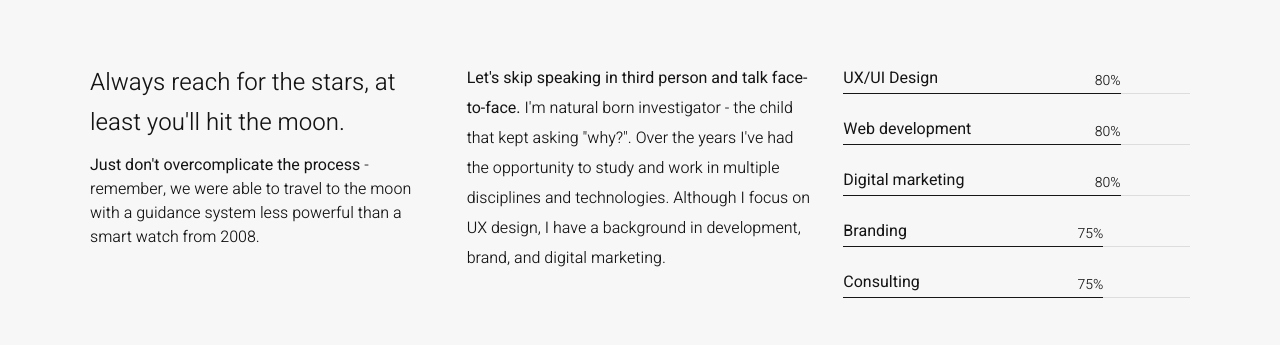
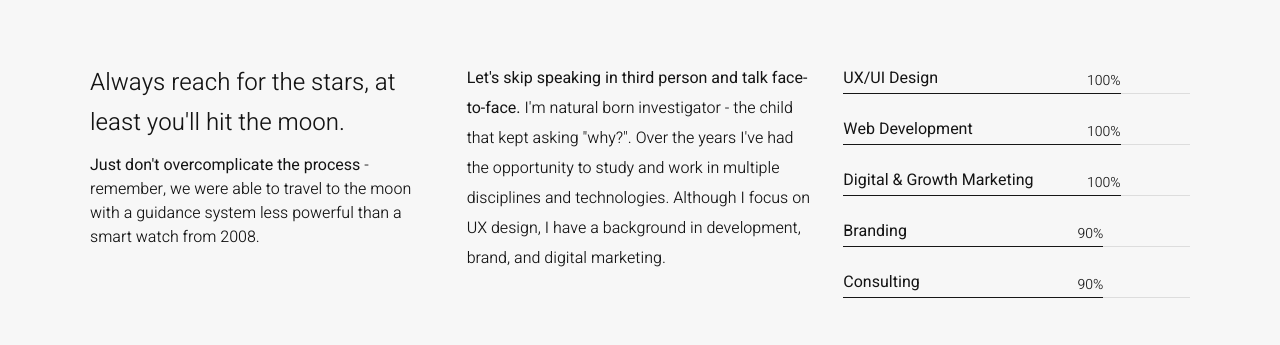
Before and after one commit to manintheweb/manintheweb, a plain HTML site: page about.html in a window 1280 px wide. Shown: the part 577-922 px from the top of the page. Drawn offline with Linux system fonts and the light colour scheme.

Commit message:
changing percentage numbers for skills

```diff
--- a/about.html
+++ b/about.html
@@ -80,24 +80,24 @@
                             <h6 class="font-weight-normal">UX/UI Design</h6>
                             <div class="progress">
                                 <div class="progress-bar" role="progressbar" style="width: 80%;" aria-valuenow="80" aria-valuemin="0" aria-valuemax="100">
-                                    <span>80%</span>
+                                    <span>100%</span>
                                 </div>
                             </div>
                         </div>
 						<div class="progress-box">
-                            <h6 class="font-weight-normal">Web development</h6>
+                            <h6 class="font-weight-normal">Web Development</h6>
                             <div class="progress">
                                 <div class="progress-bar" role="progressbar" style="width: 80%;" aria-valuenow="80" aria-valuemin="0" aria-valuemax="100">
-                                    <span>80%</span>
+                                    <span>100%</span>
                                 </div>
                             </div>
                         </div>
 						<!-- Progress bar box 1 -->
 						<div class="progress-box">
-                            <h6 class="font-weight-normal">Digital marketing</h6>
+                            <h6 class="font-weight-normal">Digital & Growth Marketing</h6>
                             <div class="progress">
                                 <div class="progress-bar" role="progressbar" style="width: 80%;" aria-valuenow="80" aria-valuemin="0" aria-valuemax="100">
-                                    <span>80%</span>
+                                    <span>100%</span>
                                 </div>
                             </div>
                         </div>
@@ -106,7 +106,7 @@
                             <h6 class="font-weight-normal">Branding</h6>
                             <div class="progress">
                                 <div class="progress-bar" role="progressbar" style="width: 75%;" aria-valuenow="75" aria-valuemin="0" aria-valuemax="100">
-                                    <span>75%</span>
+                                    <span>90%</span>
                                 </div>
                             </div>
                         </div>
@@ -115,7 +115,7 @@
                             <h6 class="font-weight-normal">Consulting</h6>
                             <div class="progress">
                                 <div class="progress-bar" role="progressbar" style="width: 75%;" aria-valuenow="75" aria-valuemin="0" aria-valuemax="100">
-                                    <span>75%</span>
+                                    <span>90%</span>
                                 </div>
                             </div>
                         </div>
```
